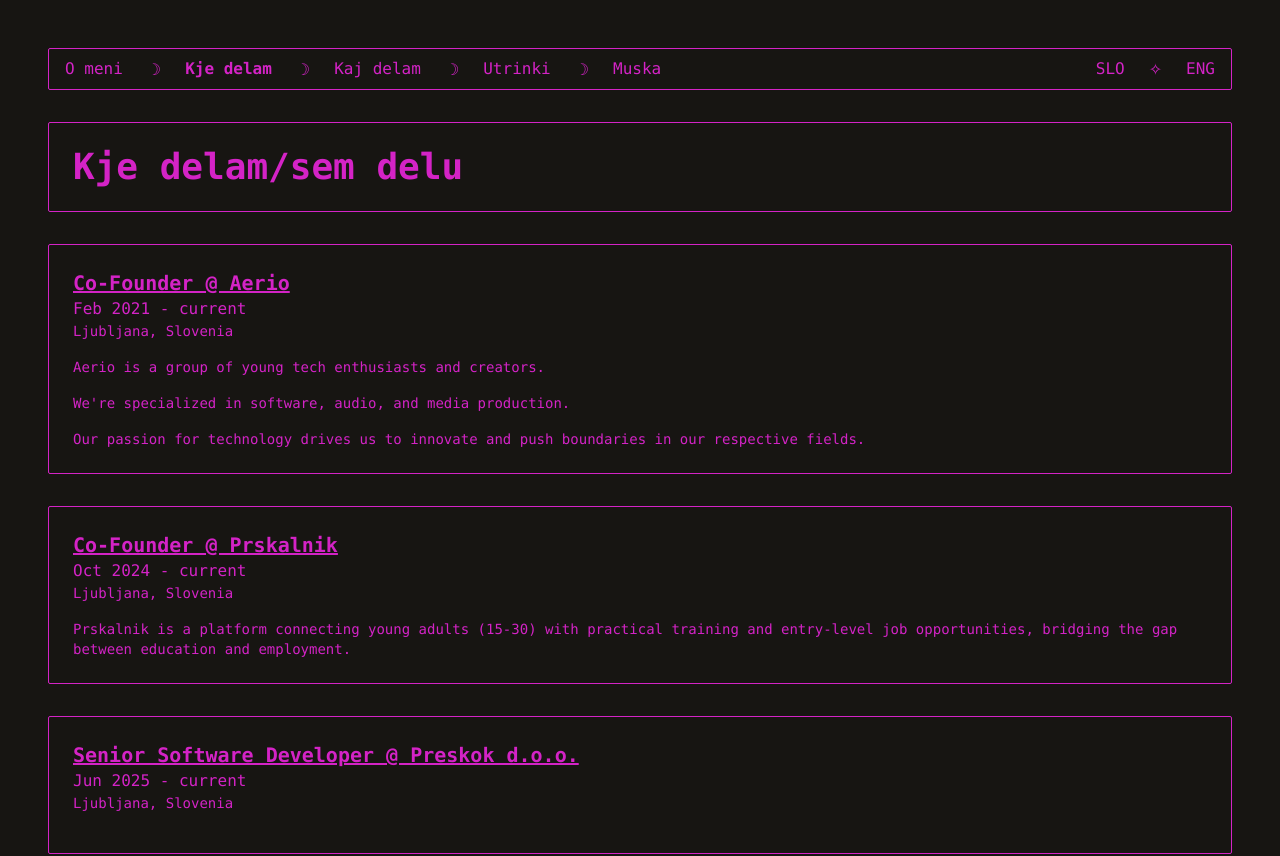
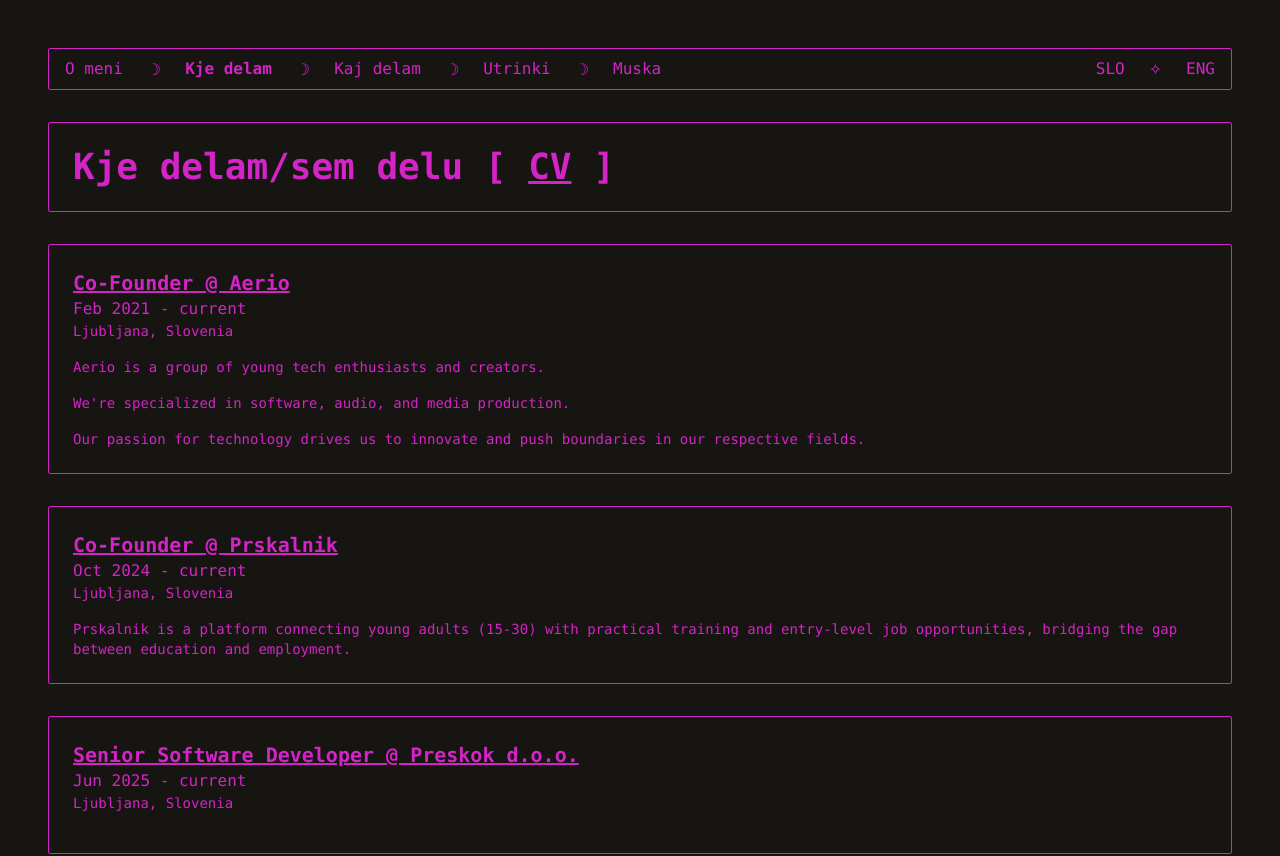
Before and after one commit to aikenahac/website, a SvelteKit app: page /work in a window 1280 px wide. Shown: the top 856 px of the page. Built offline with nearby package versions, Linux system fonts and the light colour scheme; no server answers.

Commit message:
Re-add updated CV

```diff
--- a/src/routes/work/+page.svelte
+++ b/src/routes/work/+page.svelte
@@ -103,7 +103,7 @@
 <div class="mt-8 flex w-full flex-col gap-4 rounded-sm border border-aipink p-6">
   <h1 class="font-mono text-4xl font-bold text-aipink">
     {$t('work.title')}
-    <!-- [ <a class="underline" href="/cv.pdf" target="_blank">CV</a> ] -->
+    [ <a class="underline" href="/cv.pdf" target="_blank">CV</a> ]
   </h1>
 </div>
 
```
Also changed, not shown: 2 other files (tests, documents, lock files or other folders).
